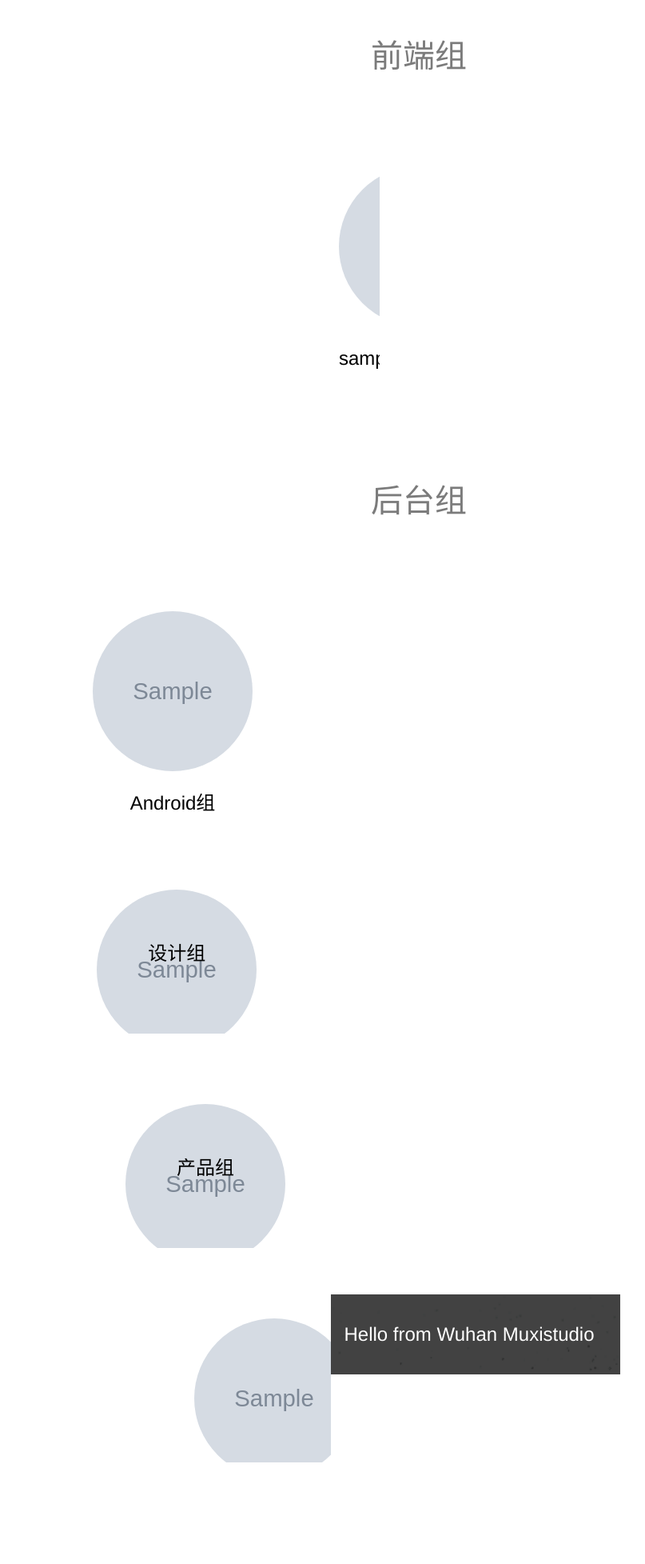
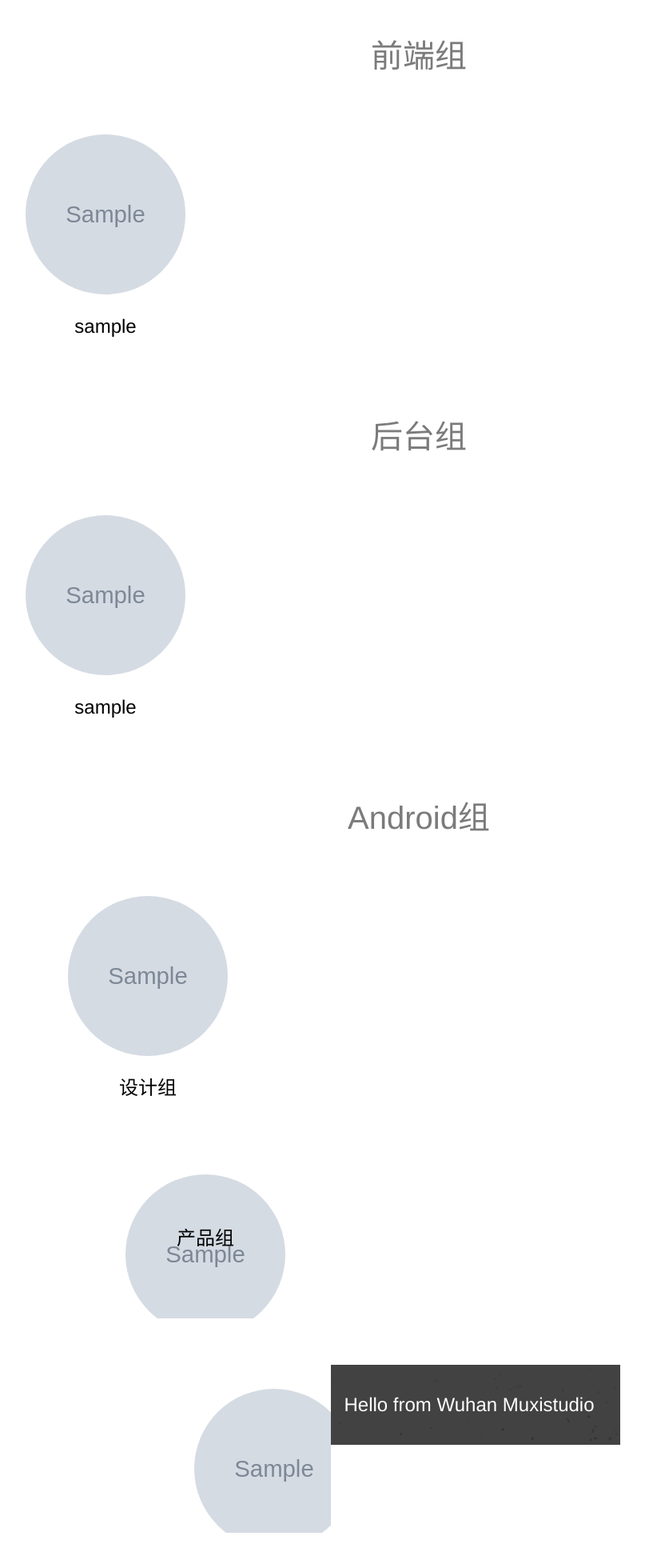
Before and after one commit to Muxi-X/muxi_site, a Flask app: template muxiwebsite/i/templates/members.html in a window 1280 px wide. Shown: the part 255-2210 px from the top of the page at 80% size, without its empty margins (116-923 px from the left). Run offline with Flask 2, Linux system fonts and the light colour scheme; the template is opened without the code that fills it: most values are stand-ins (such as "Sample title", 1, 10 or a date in 2020); grey boxes marked "Sample" are stand-in pictures.

Commit message:
profile & members page

```diff
--- a/muxiwebsite/i/static/css/main.css
+++ b/muxiwebsite/i/static/css/main.css
@@ -248,3 +248,7 @@
   -webkit-font-feature-settings: 'liga';
   -webkit-font-smoothing: antialiased;
 }
+
+.profile-grid{
+  width: 90%;
+}
--- a/muxiwebsite/i/templates/members.html
+++ b/muxiwebsite/i/templates/members.html
@@ -2,7 +2,7 @@
 {% block title %}木犀内网-团队成员{% endblock %}
 {% block content %}
     <div class="avatar-title">前端组</div>
-    <div class="mdl-grid portfolio-max-width">
+    <div class="mdl-grid profile-grid">
         {% for frontend in frontends %}
             <div class="mdl-cell mdl-card avatar-box">
                 <div class="mdl-card__media avatar-card">
@@ -10,12 +10,12 @@
                         <img class="avatar-img" src="{{ frontend.avatar_url }}">
                     </div>
                 </div>
-                <a class="username" href="{{ url_for("profile.user_profile", id=current_user.id) }}">{{ frontend.username }}</a>
+                <a class="username" href="{{ url_for("profile.user_profile", id=frontend.id) }}">{{ frontend.username }}</a>
             </div>
         {% endfor %}
     </div>
     <div class="avatar-title">后台组</div>
-    <div class="mdl-grid portfolio-max-width">
+    <div class="mdl-grid profile-grid">
         {% for backend in backends %}
             <div class="mdl-cell mdl-card avatar-box">
                 <div class="mdl-card__media avatar-card">
@@ -23,12 +23,12 @@
                         <img class="avatar-img" src="{{ backend.avatar_url }}">
                     </div>
                 </div>
-                <a class="username" href="{{ url_for("profile.user_profile", id=current_user.id) }}>{{ backend.username }}</a>
+                <a class="username" href="{{ url_for("profile.user_profile", id=backend.id) }}">{{ backend.username }}</a>
             </div>
         {% endfor %}
     </div>
     <div class="avatar-title">Android组</div>
-    <div class="mdl-grid portfolio-max-width">
+    <div class="mdl-grid">
         {% for android in androids %}
             <div class="mdl-cell mdl-card avatar-box">
                 <div class="mdl-card__media avatar-card">
@@ -36,12 +36,12 @@
                         <img class="avatar-img" src="{{ android.avatar_url }}">
                     </div>
                 </div>
-                <a class="username" href="{{ url_for("profile.user_profile", id=current_user.id) }}>{{ android.username }}</a>
+                <a class="username" href="{{ url_for("profile.user_profile", id=android.id) }}>{{ android.username }}</a>
             </div>
         {% endfor %}
     </div>
     <div class="avatar-title">设计组</div>
-    <div class="mdl-grid portfolio-max-width">
+    <div class="mdl-grid">
         {% for design in designs %}
             <div class="mdl-cell mdl-card avatar-box">
                 <div class="mdl-card__media avatar-card">
@@ -49,12 +49,12 @@
                         <img class="avatar-img" src="{{ design.avatar_url }}">
                     </div>
                 </div>
-                <a class="username" href="{{ url_for("profile.user_profile", id=current_user.id) }}>{{ design.username }}</a>
+                <a class="username" href="{{ url_for("profile.user_profile", id=design.id) }}>{{ design.username }}</a>
             </div>
         {% endfor %}
     </div>
     <div class="avatar-title">产品组</div>
-    <div class="mdl-grid portfolio-max-width">
+    <div class="mdl-grid">
         {% for product in products %}
             <div class="mdl-cell mdl-card avatar-box">
                 <div class="mdl-card__media avatar-card">
@@ -62,7 +62,7 @@
                         <img class="avatar-img" src="{{ product.avatar_url }}">
                     </div>
                 </div>
-                <a class="username" href="{{ url_for("profile.user_profile", id=current_user.id) }}>{{ product.username }}</a>
+                <a class="username" href="{{ url_for("profile.user_profile", id=product.id) }}>{{ product.username }}</a>
             </div>
         {% endfor %}
     </div>
--- a/muxiwebsite/profile/templates/components/list.html
+++ b/muxiwebsite/profile/templates/components/list.html
@@ -10,12 +10,14 @@
 				<a href="{{ url_for('books.info', id=book.id) }}" class="title-link">《{{ book.name }}》</a>
 			</div>
 			<div class="date">归还日：{{ book.end[0:4]+'-'+book.end[4:6]+'-'+book.end[6:] }}</div>
+			{% if current_user.id == user.id %}
 			<input type="checkbox"  value={{ book.id }} name={{ book.id }} class="btn-checkbox"></input>
+			{% endif %}
 		</div>
 		{% endfor %}
-        {% if current_id == user.id and books[0] %}
+		{% if owner and book_length > 0%}
 		<input type="submit" class="btn-return" value="确认还书"></input>
-        {% endif %}
+		{% endif %}
 		</form>
 	</div>
 	<div class="middle">
--- a/muxiwebsite/profile/templates/components/nav.html
+++ b/muxiwebsite/profile/templates/components/nav.html
@@ -6,6 +6,8 @@
 		<a href="#" class="link">木犀团队博客</a>
 		<a href="{{ url_for('books.home') }}" class="link">木犀图书馆</a>
 		<!-- 下面的链接指向个人编辑页面 -->
+		{% if current_user.id == user.id %}
         <a href={{ url_for("profile.edit", id=current_user.id) }} class="link">编辑个人资料</a>
+        {% endif %}
 	</div>
 </div>
```
Also changed, not shown: muxiwebsite/profile/views.py (+12 -1 lines).
